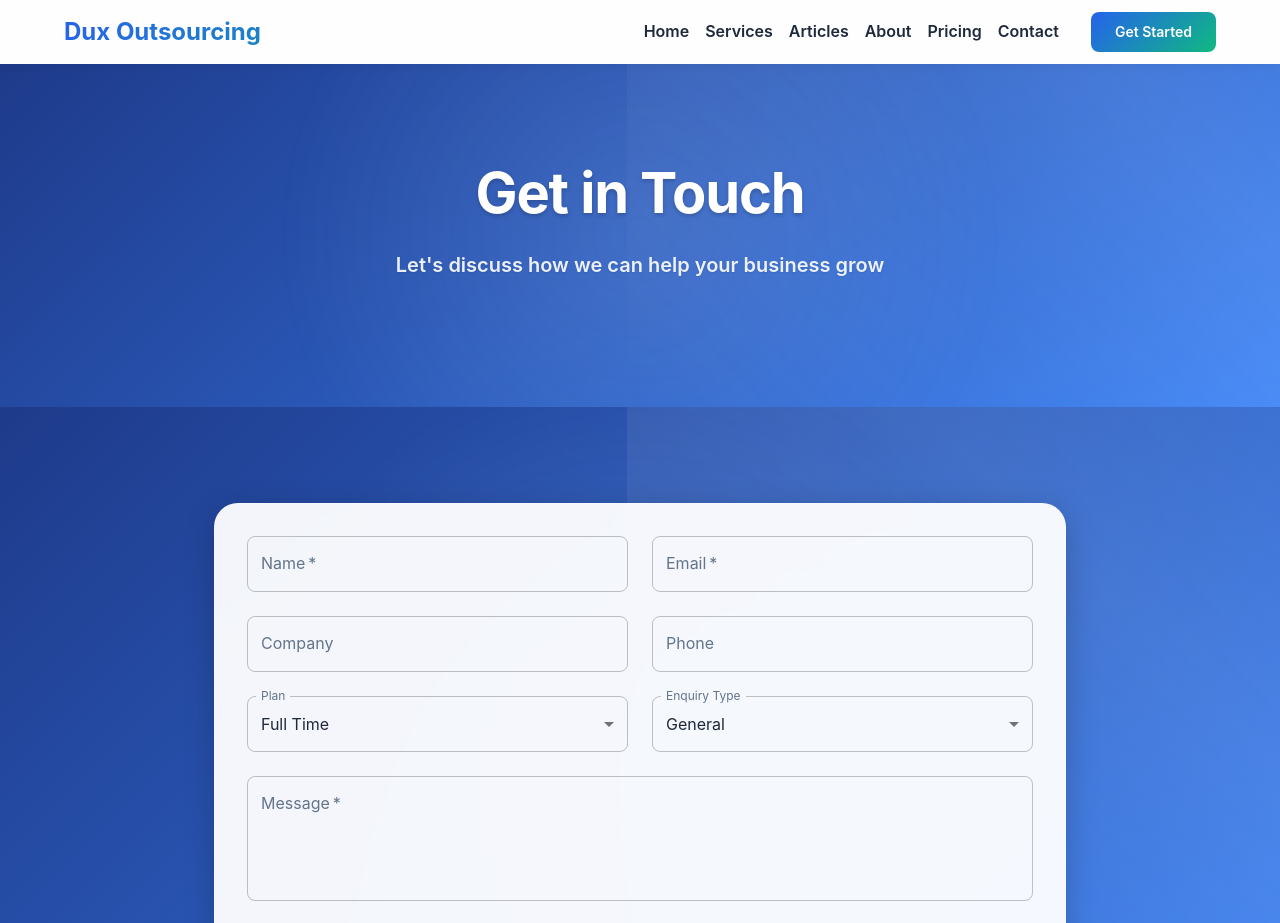
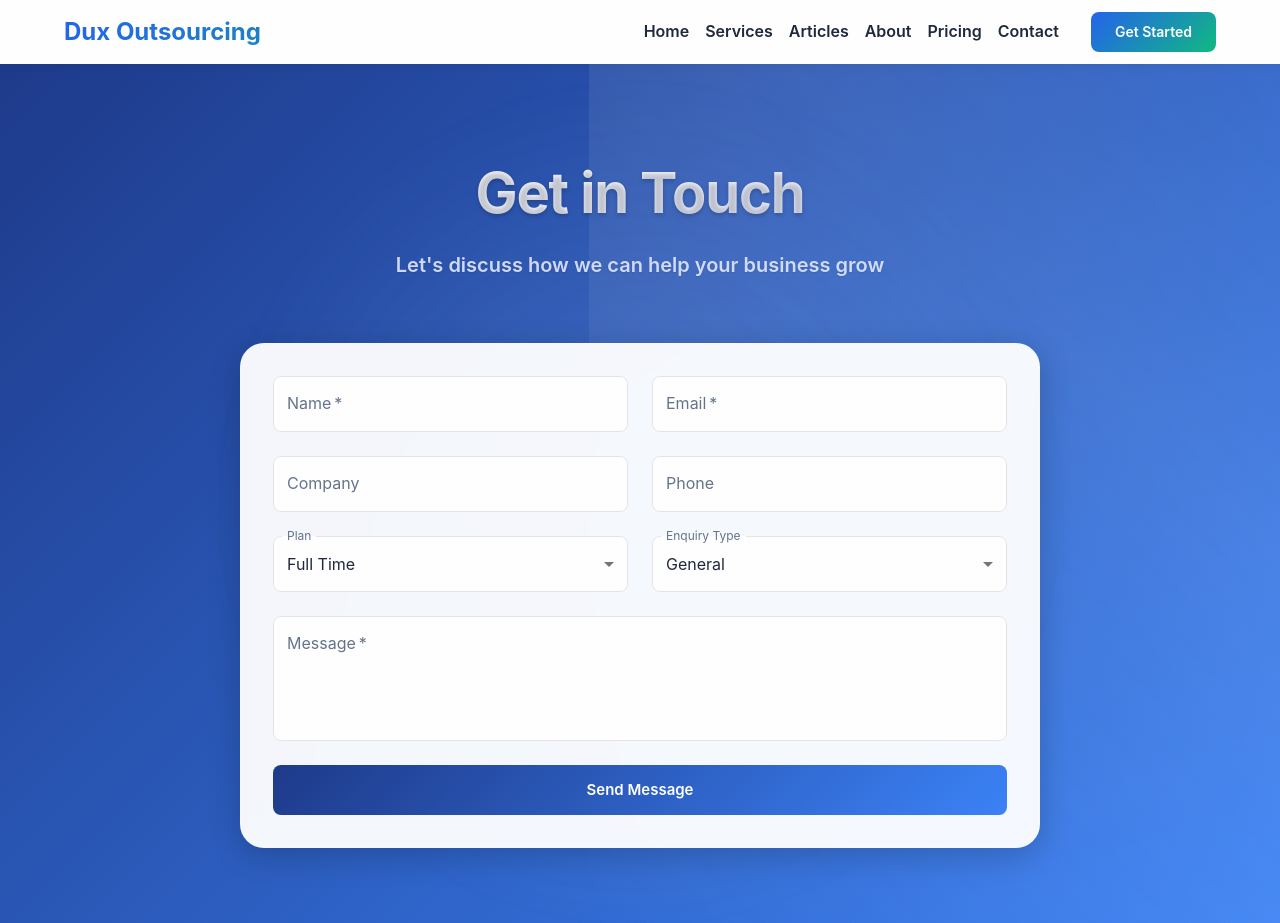
Before and after one commit to Ashwin2k3/dux-outsourcing-official, a React (Create React App) app in the folder client/: page /contact in a window 1280 px wide. Shown: the top 923 px of the page. Built offline with nearby package versions, Linux system fonts and the light colour scheme.

Commit message:
logo added

```diff
--- a/client/src/layouts/MainLayout.js
+++ b/client/src/layouts/MainLayout.js
@@ -248,10 +248,10 @@ const MainLayout = () => {
               <Box sx={{ display: 'flex', alignItems: 'center', mb: 3 }}>
                 <Box
                   component="img"
-                  src="/logo192.jpg"
+                  src="/logo192-removebg.PNG"
                   // alt="Dux Outsourcing Logo"
                   sx={{
-                    height: 40,
+                    height: 150,
                     mr: 2,
                     filter: 'brightness(0) invert(1)',
                   }}
--- a/client/src/pages/Contact.js
+++ b/client/src/pages/Contact.js
@@ -137,7 +137,7 @@ const Contact = () => {
 
   return (
     <Box>
-      {/* Hero Section */}
+      {/* Hero and Form Section */}
       <Box
         sx={{
           py: { xs: 8, md: 12 },
@@ -177,7 +177,14 @@ const Contact = () => {
         }}
       >
         <Container maxWidth="lg">
-          <Box sx={{ textAlign: 'center', maxWidth: 800, mx: 'auto', position: 'relative', zIndex: 1 }}>
+          {/* Hero Section */}
+          <Box sx={{ textAlign: 'center', maxWidth: 800, mx: 'auto', mb: { xs: 6, md: 8 }, position: 'relative', zIndex: 1 }}>
+            <motion.div
+              initial={{ opacity: 0, y: 20 }}
+              whileInView={{ opacity: 1, y: 0 }}
+              transition={{ duration: 0.8 }}
+              viewport={{ once: true }}
+            >
               <Typography
                 variant="h1"
                 sx={{
@@ -185,6 +192,9 @@ const Contact = () => {
                   mb: 3,
                   fontSize: { xs: '2.5rem', md: '3.5rem' },
                   textShadow: '0 2px 4px rgba(0,0,0,0.2)',
+                  background: 'linear-gradient(135deg, #fff 0%, #e0e7ff 100%)',
+                  WebkitBackgroundClip: 'text',
+                  WebkitTextFillColor: 'transparent',
                 }}
               >
                 Get in Touch
@@ -195,64 +205,28 @@ const Contact = () => {
                   mb: 4,
                   opacity: 0.9,
                   textShadow: '0 1px 2px rgba(0,0,0,0.1)',
+                  color: '#e0e7ff',
                 }}
               >
                 Let's discuss how we can help your business grow
               </Typography>
-          </Box>
-        </Container>
+            </motion.div>
           </Box>
 
           {/* Contact Form */}
-      <Box
-        sx={{
-          py: { xs: 8, md: 12 },
-          position: 'relative',
-          overflow: 'hidden',
-          background: 'linear-gradient(135deg, #1e3a8a 0%, #3b82f6 100%)',
-          '&::before': {
-            content: '""',
-            position: 'absolute',
-            top: 0,
-            left: 0,
-            right: 0,
-            bottom: 0,
-            background: 'radial-gradient(circle at 50% 50%, rgba(255,255,255,0.1) 0%, transparent 50%)',
-            animation: 'pulse 8s ease-in-out infinite',
-            '@keyframes pulse': {
-              '0%': { transform: 'scale(1)' },
-              '50%': { transform: 'scale(1.2)' },
-              '100%': { transform: 'scale(1)' },
-            },
-          },
-          '&::after': {
-            content: '""',
-            position: 'absolute',
-            top: 0,
-            left: 0,
-            right: 0,
-            bottom: 0,
-            background: 'linear-gradient(45deg, transparent, rgba(255,255,255,0.1), transparent)',
-            animation: 'shine 8s linear infinite',
-            '@keyframes shine': {
-              '0%': { transform: 'translateX(-100%)' },
-              '100%': { transform: 'translateX(100%)' },
-            },
-          },
-        }}
-      >
-        <Container maxWidth="md">
           <motion.div
             initial={{ opacity: 0, y: 20 }}
             whileInView={{ opacity: 1, y: 0 }}
-            transition={{ duration: 0.8 }}
+            transition={{ duration: 0.8, delay: 0.2 }}
             viewport={{ once: true }}
           >
             <Box
               component="form"
               onSubmit={handleSubmit}
               sx={{
-                p: 4,
+                maxWidth: 800,
+                mx: 'auto',
+                p: { xs: 3, md: 4 },
                 borderRadius: 2,
                 boxShadow: '0 8px 32px rgba(0, 0, 0, 0.2)',
                 background: 'rgba(255, 255, 255, 0.95)',
@@ -289,6 +263,20 @@ const Contact = () => {
                     variant="outlined"
                     error={!!formErrors.name}
                     helperText={formErrors.name}
+                    sx={{
+                      '& .MuiOutlinedInput-root': {
+                        backgroundColor: 'rgba(255, 255, 255, 0.9)',
+                        '& fieldset': {
+                          borderColor: 'rgba(0, 0, 0, 0.1)',
+                        },
+                        '&:hover fieldset': {
+                          borderColor: 'rgba(0, 0, 0, 0.2)',
+                        },
+                        '&.Mui-focused fieldset': {
+                          borderColor: 'primary.main',
+                        },
+                      },
+                    }}
                   />
                 </Grid>
                 <Grid item xs={12} sm={6}>
@@ -303,6 +291,20 @@ const Contact = () => {
                     variant="outlined"
                     error={!!formErrors.email}
                     helperText={formErrors.email}
+                    sx={{
+                      '& .MuiOutlinedInput-root': {
+                        backgroundColor: 'rgba(255, 255, 255, 0.9)',
+                        '& fieldset': {
+                          borderColor: 'rgba(0, 0, 0, 0.1)',
+                        },
+                        '&:hover fieldset': {
+                          borderColor: 'rgba(0, 0, 0, 0.2)',
+                        },
+                        '&.Mui-focused fieldset': {
+                          borderColor: 'primary.main',
+                        },
+                      },
+                    }}
                   />
                 </Grid>
                 <Grid item xs={12} sm={6}>
@@ -313,6 +315,20 @@ const Contact = () => {
                     value={formData.company}
                     onChange={handleChange}
                     variant="outlined"
+                    sx={{
+                      '& .MuiOutlinedInput-root': {
+                        backgroundColor: 'rgba(255, 255, 255, 0.9)',
+                        '& fieldset': {
+                          borderColor: 'rgba(0, 0, 0, 0.1)',
+                        },
+                        '&:hover fieldset': {
+                          borderColor: 'rgba(0, 0, 0, 0.2)',
+                        },
+                        '&.Mui-focused fieldset': {
+                          borderColor: 'primary.main',
+                        },
+                      },
+                    }}
                   />
                 </Grid>
                 <Grid item xs={12} sm={6}>
@@ -323,6 +339,20 @@ const Contact = () => {
                     value={formData.phone}
                     onChange={handleChange}
                     variant="outlined"
+                    sx={{
+                      '& .MuiOutlinedInput-root': {
+                        backgroundColor: 'rgba(255, 255, 255, 0.9)',
+                        '& fieldset': {
+                          borderColor: 'rgba(0, 0, 0, 0.1)',
+                        },
+                        '&:hover fieldset': {
+                          borderColor: 'rgba(0, 0, 0, 0.2)',
+                        },
+                        '&.Mui-focused fieldset': {
+                          borderColor: 'primary.main',
+                        },
+                      },
+                    }}
                   />
                 </Grid>
                 <Grid item xs={12} sm={6}>
@@ -334,6 +364,20 @@ const Contact = () => {
                     value={formData.plan}
                     onChange={handleChange}
                     variant="outlined"
+                    sx={{
+                      '& .MuiOutlinedInput-root': {
+                        backgroundColor: 'rgba(255, 255, 255, 0.9)',
+                        '& fieldset': {
+                          borderColor: 'rgba(0, 0, 0, 0.1)',
+                        },
+                        '&:hover fieldset': {
+                          borderColor: 'rgba(0, 0, 0, 0.2)',
+                        },
+                        '&.Mui-focused fieldset': {
+                          borderColor: 'primary.main',
+                        },
+                      },
+                    }}
                   >
                     <MenuItem value="Full Time">Full Time</MenuItem>
                     <MenuItem value="Part Time">Part Time</MenuItem>
@@ -349,6 +393,20 @@ const Contact = () => {
                     value={formData.enquiryType}
                     onChange={handleChange}
                     variant="outlined"
+                    sx={{
+                      '& .MuiOutlinedInput-root': {
+                        backgroundColor: 'rgba(255, 255, 255, 0.9)',
+                        '& fieldset': {
+                          borderColor: 'rgba(0, 0, 0, 0.1)',
+                        },
+                        '&:hover fieldset': {
+                          borderColor: 'rgba(0, 0, 0, 0.2)',
+                        },
+                        '&.Mui-focused fieldset': {
+                          borderColor: 'primary.main',
+                        },
+                      },
+                    }}
                   >
                     <MenuItem value="General">General</MenuItem>
                     <MenuItem value="Sales">Sales</MenuItem>
@@ -369,6 +427,20 @@ const Contact = () => {
                     variant="outlined"
                     error={!!formErrors.message}
                     helperText={formErrors.message}
+                    sx={{
+                      '& .MuiOutlinedInput-root': {
+                        backgroundColor: 'rgba(255, 255, 255, 0.9)',
+                        '& fieldset': {
+                          borderColor: 'rgba(0, 0, 0, 0.1)',
+                        },
+                        '&:hover fieldset': {
+                          borderColor: 'rgba(0, 0, 0, 0.2)',
+                        },
+                        '&.Mui-focused fieldset': {
+                          borderColor: 'primary.main',
+                        },
+                      },
+                    }}
                   />
                 </Grid>
                 <Grid item xs={12}>
@@ -379,7 +451,16 @@ const Contact = () => {
                     size="large"
                     fullWidth
                     disabled={status.loading}
-                    sx={{ py: 1.5 }}
+                    sx={{
+                      py: 1.5,
+                      background: 'linear-gradient(135deg, #1e3a8a 0%, #3b82f6 100%)',
+                      '&:hover': {
+                        background: 'linear-gradient(135deg, #1e3a8a 0%, #3b82f6 100%)',
+                        transform: 'translateY(-2px)',
+                        boxShadow: '0 4px 12px rgba(0,0,0,0.2)',
+                      },
+                      transition: 'all 0.3s ease',
+                    }}
                   >
                     {status.loading ? (
                       <CircularProgress size={24} color="inherit" />
```
Also changed, not shown: client/public/logo192-removebg.png (added), client/public/logo192.png. Lines whose indentation alone changed are shown as unchanged.
